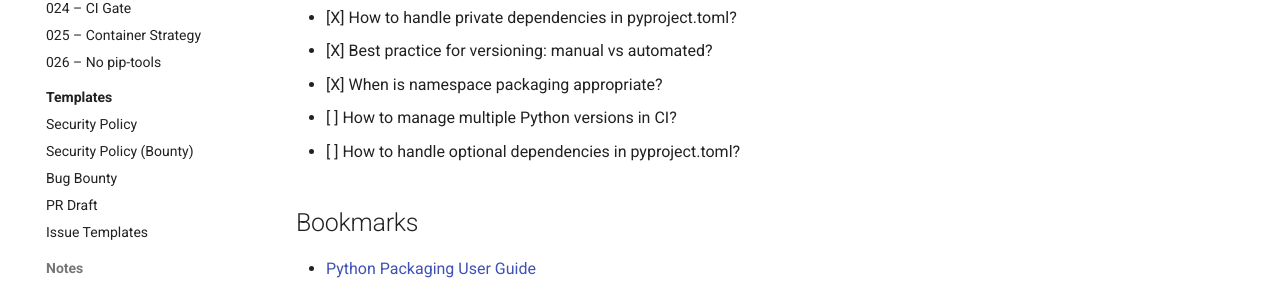
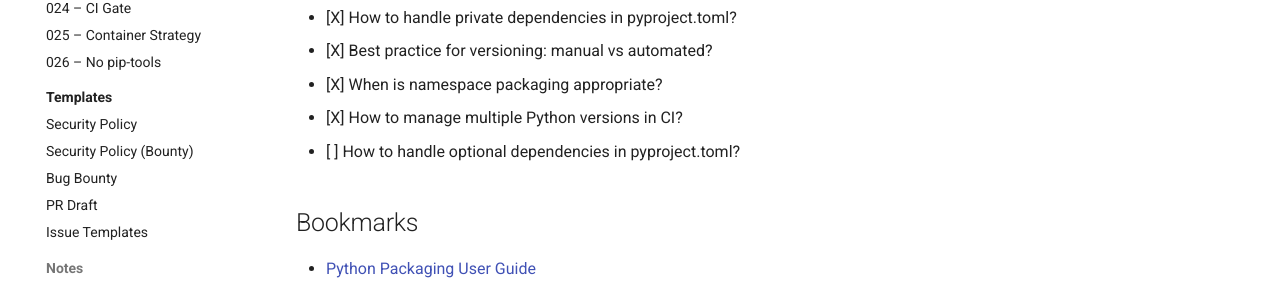
Before and after one commit to JoJo275/simple-python-boilerplate, an MkDocs documentation site: the page built from docs/notes/todo.md, in a window 1280 px wide and 900 px high, scrolled down 2098 px. Shown: the part 391-679 px from the top of the window. Built offline with MkDocs 1.6.1 and Material for MkDocs 9.7.7, drawn with Linux system fonts in a browser that asks for light colours; comment, search, counter and statistics services are not loaded.

```diff
--- a/docs/notes/todo.md
+++ b/docs/notes/todo.md
@@ -43,7 +43,7 @@ Things to explore, implement, or learn more about.
 - [X] How to handle private dependencies in pyproject.toml?
 - [X] Best practice for versioning: manual vs automated?
 - [X] When is namespace packaging appropriate?
-- [ ] How to manage multiple Python versions in CI?
+- [X] How to manage multiple Python versions in CI?
 - [ ] How to handle optional dependencies in pyproject.toml?
 
 ## Bookmarks
```
